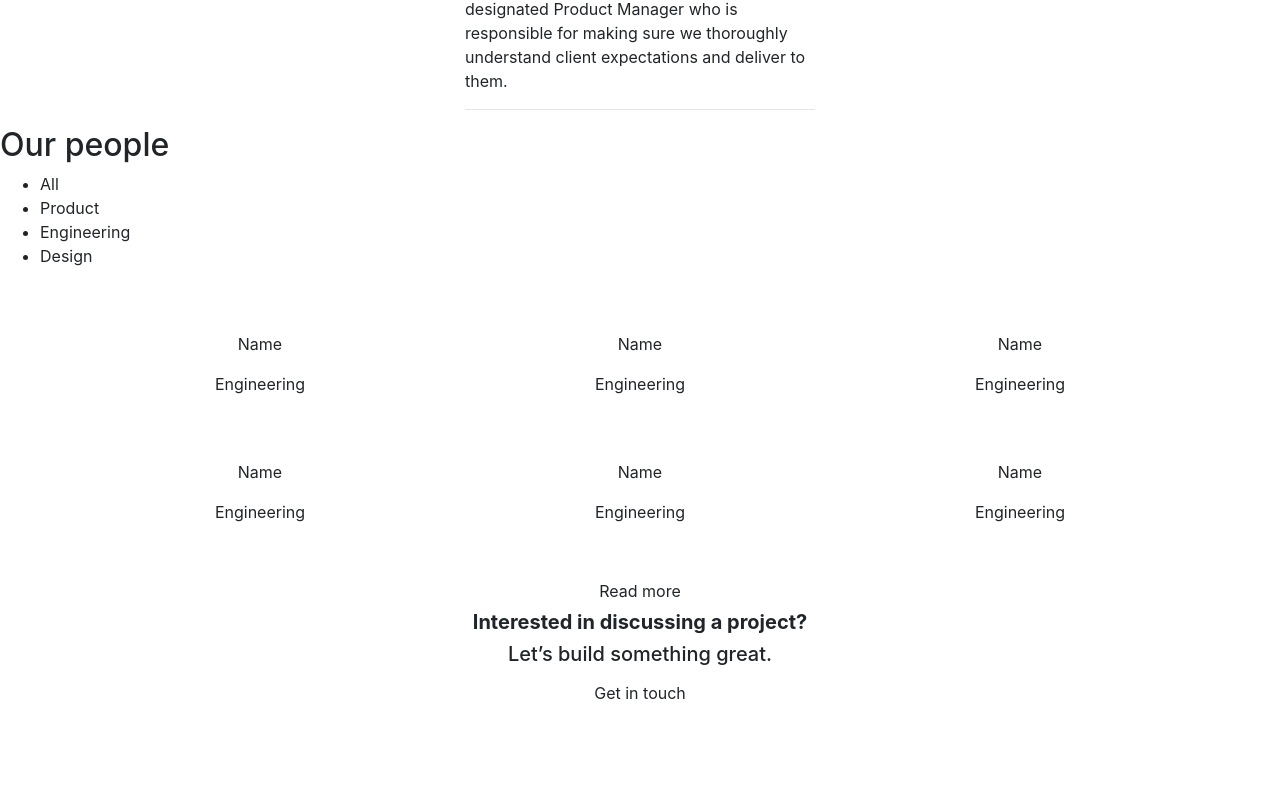
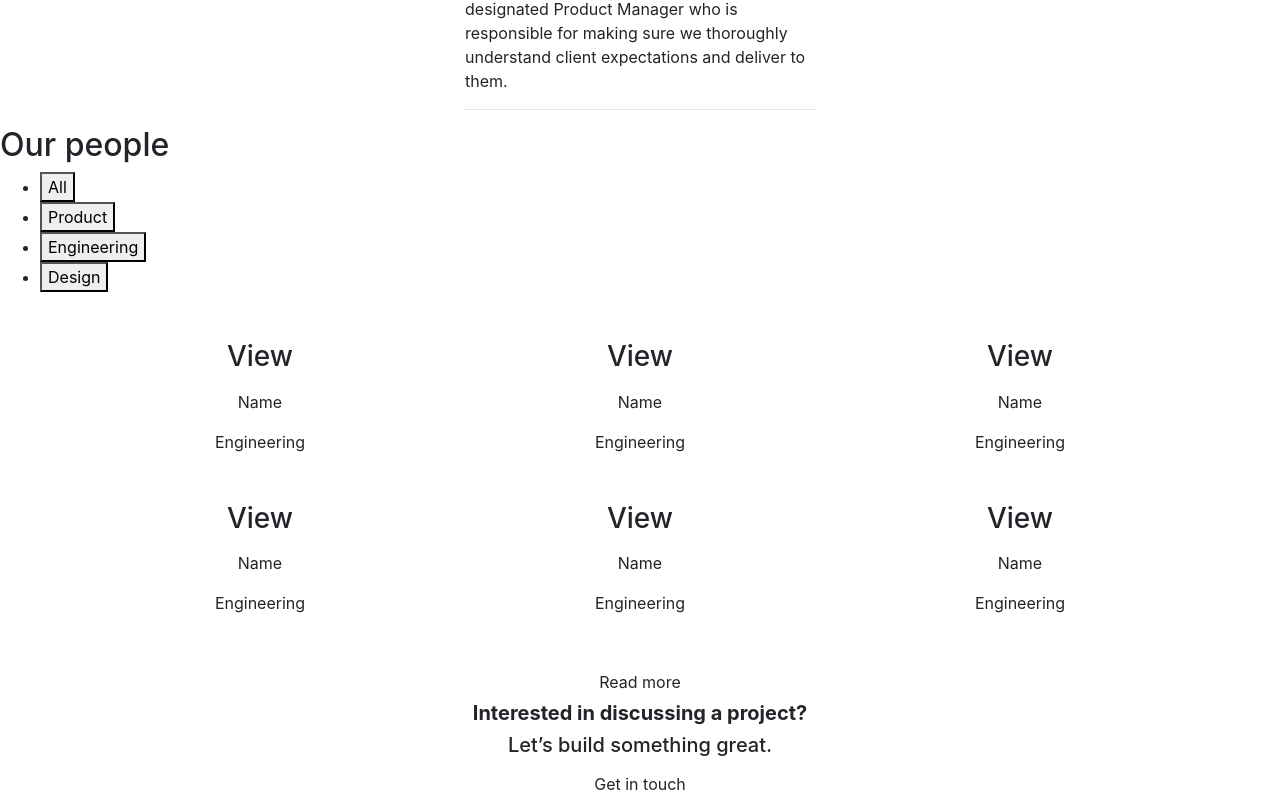
Before and after one commit to phong-Dev/IntelliNiche, a Next.js app: page /about in a window 1280 px wide. Shown: the part 614-1417 px from the top of the page. Before the commit the page ends 1326 px from the top, so only its background shows below. Built offline with nearby package versions, Linux system fonts and the light colour scheme.

Commit message:
update hover effect in about

```diff
--- /dev/null
+++ b/components/GetInTouch.js
@@ -0,0 +1,19 @@
+import { Button } from "../components/Button";
+import { useState } from "react";
+
+const GetInTouch = () => {
+    const [button, setButton] = useState(true);
+    return (
+        <section id="getInTouch">
+        <div className="text-center">
+          <h5>
+            <b>Interested in discussing a project?</b>
+          </h5>
+          <h5>Let’s build something great.</h5>
+          {button && <Button buttonStyle="btn--primary">Get in touch</Button>}
+        </div>
+      </section>
+    )
+}
+
+export default GetInTouch
--- a/pages/about.js
+++ b/pages/about.js
@@ -2,9 +2,24 @@ import Head from "next/head";
 import Title from "../components/Title";
 import { Button } from "../components/Button";
 import { useState } from "react";
+import GetInTouch from "../components/GetInTouch";
 
 const About = () => {
   const [button, setButton] = useState(true);
+
+  const lists = [
+    { id: 1, title: "All" },
+    { id: 2, title: "Product" },
+    { id: 3, title: "Engineering" },
+    { id: 4, title: "Design" },
+  ];
+
+  const [selected, setSelected] = useState(1);
+
+  const handleColor = (row) => {
+    setSelected(row.id);
+  };
+
   return (
     <>
       <Head>
@@ -26,53 +41,80 @@ const About = () => {
       {/* --------end header------------- */}
       {/* ----------- core value----------- */}
       <div>
-            <Title title="Core values and facts"/>
+        <Title title="Core values and facts" />
         <div className="container">
           <div className="row">
             <div className="spaceabout"></div>
             <div className="col-md-4">
-                        <h2><b>Global team, local free</b></h2><br/>
-                        <p>We're a tightly knit global teams, with offices in 6 major cities across the world
-                            We're assionate about learning, developing ourselves professionally and creating
-                            inovative digital products for clients around the world.
-                        </p><br/>
-                        <hr className="hrabout"/><br/>
+              <h2>
+                <b>Global team, local free</b>
+              </h2>
+              <br />
+              <p>
+                We're a tightly knit global teams, with offices in 6 major
+                cities across the world We're assionate about learning,
+                developing ourselves professionally and creating inovative
+                digital products for clients around the world.
+              </p>
+              <br />
+              <hr className="hrabout" />
+              <br />
               <h2>20</h2>
-                        <h4>Talented employees</h4><br/>
-                        <hr className="hrabout"/>
+              <h4>Talented employees</h4>
+              <br />
+              <hr className="hrabout" />
             </div>
             <div className="col-md-4">
-                        <h2><br/><b>Diverse client roster</b></h2><br/>
-                        <p>Our clients are a mix of Fortune 1000 exterprises (Zoetis, Aple, Tesla),
-                            newly-funded ventures (CloudVelox, Marlette Funding, SwiftStack), and large
-                            NGO's (UNICEF, World Food Program and The European Commission.)
-                        </p><br/>
-                        <hr className="hrabout"/><br/>
-                        <h2><b>Agile approach</b></h2>
-                        <p>Our approach is fast, flexible, and collaborative3. All IntelliNiche clients have
-                            direct access to our leadership team, plus a designated Product Manager who is responsible
-                            for making sure we thoroughly understand client expectations and deliver to them.
+              <h2>
+                <br />
+                <b>Diverse client roster</b>
+              </h2>
+              <br />
+              <p>
+                Our clients are a mix of Fortune 1000 exterprises (Zoetis, Aple,
+                Tesla), newly-funded ventures (CloudVelox, Marlette Funding,
+                SwiftStack), and large NGO's (UNICEF, World Food Program and The
+                European Commission.)
               </p>
-                        <hr className="hrabout"/>
+              <br />
+              <hr className="hrabout" />
+              <br />
+              <h2>
+                <b>Agile approach</b>
+              </h2>
+              <p>
+                Our approach is fast, flexible, and collaborative3. All
+                IntelliNiche clients have direct access to our leadership team,
+                plus a designated Product Manager who is responsible for making
+                sure we thoroughly understand client expectations and deliver to
+                them.
+              </p>
+              <hr className="hrabout" />
             </div>
             <div className="col-md-4">
-                        <h2><b>Process</b></h2><br/>
-                        <p>We create bussiness impact via a proven approach to identifyin and delivering on digital opprotunities,
-                            using best-in-class techniques such as design thinking, rapid protyping and
-                            UXD. Our process includes aspects of the Google Ventures Design Sprint and
-                            Standford's d.school methodology.
+              <h2>
+                <b>Process</b>
+              </h2>
+              <br />
+              <p>
+                We create bussiness impact via a proven approach to identifyin
+                and delivering on digital opprotunities, using best-in-class
+                techniques such as design thinking, rapid protyping and UXD. Our
+                process includes aspects of the Google Ventures Design Sprint
+                and Standford's d.school methodology.
               </p>
-                        <br/>
-                        <hr className="hrabout"/>
-                        <br/>
-                        <h2><b>2020</b></h2>
+              <br />
+              <hr className="hrabout" />
+              <br />
+              <h2>
+                <b>2020</b>
+              </h2>
               <h4>year founded</h4>
-                        <br/>
-                        <hr className="hrabout"/>
+              <br />
+              <hr className="hrabout" />
             </div>
           </div>
         </div>
-
       </div>
       {/* -----------end core value--------- */}
       {/* -------------people------------- */}
@@ -80,51 +122,91 @@ const About = () => {
         <Title title="Our people" />
         <div className="filter-people">
           <ul className="menu-people">
-            <li className="people-item active">All</li>
-            <li className="people-item">Product</li>
-            <li className="people-item">Engineering</li>
-            <li className="people-item">Design</li>
+            {/* <li ><button value="all" className={click ? "people-item active" : "fas fa-bars"}>All</button> </li>
+            <li ><button value="product" className={click ? "people-item active" : "fas fa-bars"}>Product</button></li>
+            <li><button value="engineering" className={click ? "people-item active" : "fas fa-bars"}>Engineering</button></li>
+            <li><button value="design" className={click ? "people-item active" : "fas fa-bars"}>Design</button></li> */}
+            {lists.map((list) => (
+              <li key={list.id}>
+                <button
+                  key={list.id}
+                  onClick={() => handleColor(list)}
+                  className={ (list.id === selected) ? "people-item active" : "people-item"}>
+                  {list.title}
+                </button>
+              </li>
+            ))}
           </ul>
         </div>
         <div className="container text-center mt-5">
           <div className="row">
             <div className="col-md-4 col-sm-6">
-              <div className="view-people"></div>
+              <div className="view-people">
+              <div class="effect-text">
+          <h3>View</h3>
+
+        </div>
+              </div>
               <div className="info-people mb-5 mt-3">
                 <p>Name</p>
                 <p>Engineering</p>
               </div>
             </div>
             <div className="col-md-4 col-sm-6">
-              <div className="view-people"></div>
+              <div className="view-people">
+              <div class="effect-text">
+          <h3>View</h3>
+
+        </div>
+              </div>
               <div className="info-people mb-5 mt-3">
                 <p>Name</p>
                 <p>Engineering</p>
               </div>
             </div>
             <div className="col-md-4 col-sm-6">
-              <div className="view-people"></div>
+              <div className="view-people">
+              <div class="effect-text">
+          <h3>View</h3>
+
+        </div>
+              </div>
               <div className="info-people mb-5 mt-3">
                 <p>Name</p>
                 <p>Engineering</p>
               </div>
             </div>
             <div className="col-md-4 col-sm-6">
-              <div className="view-people"></div>
+              <div className="view-people">
+              <div class="effect-text">
+          <h3>View</h3>
+
+        </div>
+              </div>
               <div className="info-people mb-5 mt-3">
                 <p>Name</p>
                 <p>Engineering</p>
               </div>
             </div>
             <div className="col-md-4 col-sm-6">
-              <div className="view-people"></div>
+              <div className="view-people">
+              <div class="effect-text">
+          <h3>View</h3>
+
+        </div>
+              </div>
               <div className="info-people mb-5 mt-3">
                 <p>Name</p>
                 <p>Engineering</p>
               </div>
             </div>
             <div className="col-md-4 col-sm-6">
-              <div className="view-people"></div>
+              <div className="view-people">
+              <div class="effect-text">
+          <h3>View</h3>
+
+        </div>
+              </div>
               <div className="info-people mb-5 mt-3">
                 <p>Name</p>
                 <p>Engineering</p>
@@ -136,15 +218,7 @@ const About = () => {
       </section>
       {/* ----------end people------------- */}
       {/* ----------get in touch-------------- */}
-      <section id="getInTouch">
-        <div className="text-center">
-          <h5>
-            <b>Interested in discussing a project?</b>
-          </h5>
-          <h5>Let’s build something great.</h5>
-          {button && <Button buttonStyle="btn--primary">Get in touch</Button>}
-        </div>
-      </section>
+      <GetInTouch />
       {/* ----------end get in touch--------- */}
     </>
   );
--- a/styles/people_about.css
+++ b/styles/people_about.css
@@ -20,10 +20,22 @@
   .people-item {
     cursor: pointer;
     padding: 0 1rem;
+    border: none;
+    background: none;
+    outline: none;
   }
 
   .people-item.active {
     border-bottom: 3px solid red;
+  }
+
+  .people-item:hover {
+    border-bottom: 3px solid red;
+    transition: all 0.2s ease-out;
+  }
+
+  .people-item:focus {
+    outline: none;
   }
 
   .view-people{
@@ -32,6 +44,32 @@
     background-color: aquamarine;
     margin: auto;
     border-radius: 6rem;
+    position: relative;
+    cursor: pointer;
+  }
+
+  .view-people .effect-text {
+    position: absolute;
+    top: 0;
+    left: 0;
+    width: 100%;
+    height: 100%;
+    display: flex;
+    align-items: center;
+    justify-content: center;
+    flex-direction: column;
+    padding: 30px;
+    text-align: center;
+    background: rgba(0, 0, 0, .5);
+    transition: .5s;
+    transform: scale(0);
+    opacity: 0;
+    border-radius: 6rem;
+  }
+
+  .view-people:hover .effect-text {
+    transform: scale(1);
+    opacity: 1;
   }
 
   @media screen and (max-width: 768px) {
```
Also changed, not shown: components/ContactForm.js (added, +53 -0 lines), pages/contact.js (+2 -41 lines), pages/index.js (+7 -51 lines), pages/service.js (+4 -9 lines). Lines whose indentation alone changed are shown as unchanged.
